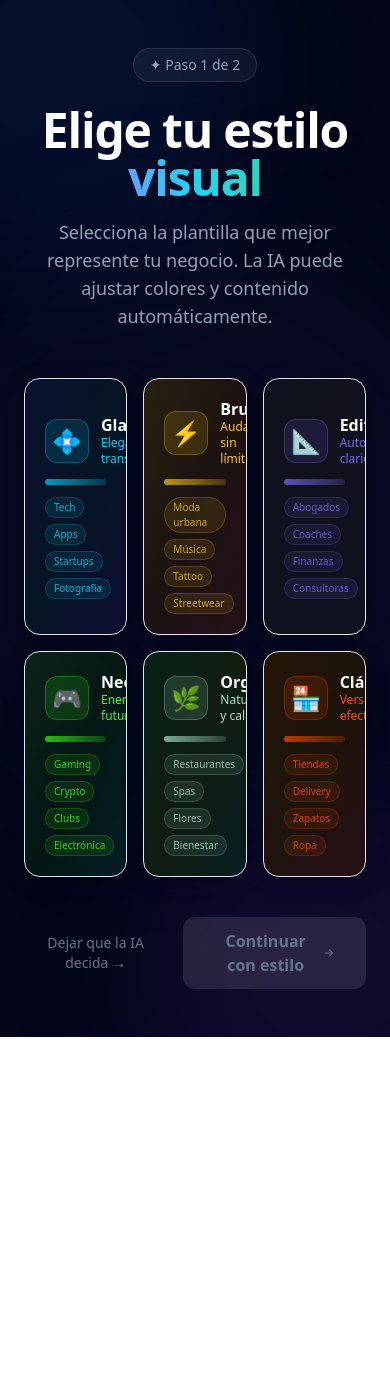
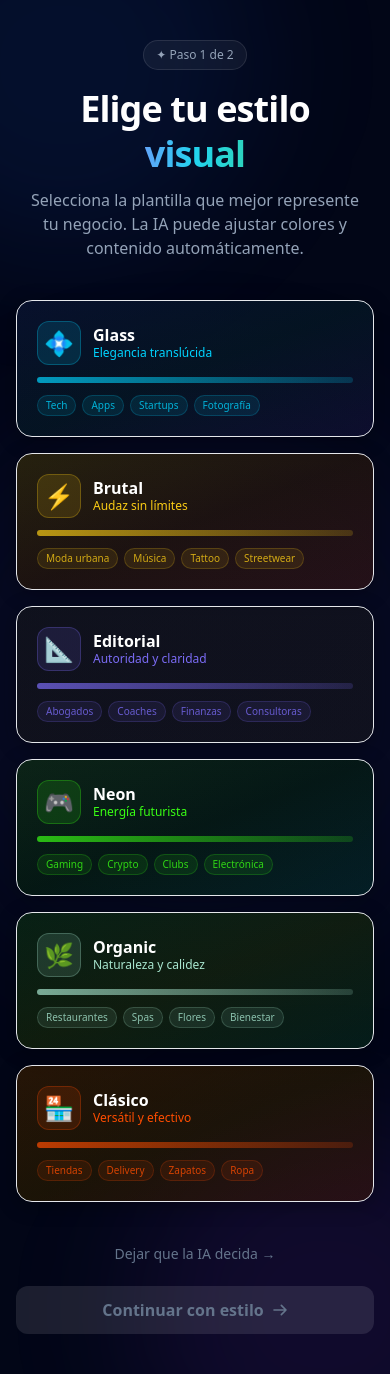
Before and after one commit to jnavarretej22/landingai, a Next.js app: page /builder in a window 390 px wide. Before the commit the page ends 1037 px from the top, so only its background shows below. Built offline with nearby package versions, Linux system fonts and the light colour scheme.

Commit message:
improve mobile responsiveness

```diff
--- a/app/builder/page.tsx
+++ b/app/builder/page.tsx
@@ -159,9 +159,9 @@ export default function BuilderPage() {
 
       <main className="flex-1 overflow-hidden p-6 relative">
         <div className="absolute inset-0 bg-[#f8fafc] bg-[radial-gradient(#e2e8f0_1px,transparent_1px)] [background-size:16px_16px] pointer-events-none" />
-        <div className="flex h-full gap-5 relative z-10">
+        <div className="flex flex-col lg:flex-row h-full gap-5 relative z-10">
           {/* Left Panel: Chat */}
-          <div className="flex-[0.42] min-w-[360px] flex flex-col h-full shadow-lg rounded-xl bg-white/70 backdrop-blur-sm border border-white/60">
+          <div className="w-full lg:flex-[0.42] min-w-[320px] flex flex-col h-full shadow-lg rounded-xl bg-white/80 backdrop-blur-sm border border-white/60">
             <div className="flex-1 min-h-0 overflow-hidden">
               <Chat
                 key={chatKey}
@@ -186,7 +186,7 @@ export default function BuilderPage() {
           </div>
 
           {/* Right Panel: Preview */}
-          <div className="flex-[0.58] flex flex-col h-full bg-white rounded-xl shadow-lg border border-gray-200 overflow-hidden">
+          <div className="w-full lg:flex-[0.58] flex flex-col h-full bg-white rounded-xl shadow-lg border border-gray-200 overflow-hidden">
             <div className="bg-slate-100 border-b border-gray-200 px-4 py-3 flex items-center shrink-0">
               <div className="flex space-x-2">
                 <div className="w-3.5 h-3.5 rounded-full bg-red-400 shadow-sm border border-red-500/20" />
--- a/components/Chat.tsx
+++ b/components/Chat.tsx
@@ -67,7 +67,7 @@ export default function Chat({ onGenerate, isGenerating, onImageUpload }: ChatPr
     } catch { return []; }
   });
   const [rateLimitTimer,  setRateLimitTimer]  = useState<number | null>(null);
-  const [logoDecision,    setLogoDecision]    = useState<'yes' | 'no' | null>(null);
+  const [logoDecision,    setLogoDecision]    = useState<'yes' | 'no' | null>('no');
   const [logoImage,       setLogoImage]       = useState<UploadedImage | null>(null);
   const [pendingAutoMsgs, setPendingAutoMsgs] = useState<Message[] | null>(null);
   const [showImageUploader, setShowImageUploader] = useState(false);
--- a/components/TemplateSelector.tsx
+++ b/components/TemplateSelector.tsx
@@ -90,7 +90,7 @@ export default function TemplateSelector({ onSelect }: TemplateSelectorProps) {
   const handleSkip    = () => onSelect(null);
 
   return (
-    <div className="min-h-screen bg-slate-950 flex flex-col items-center justify-center px-6 py-12 relative overflow-hidden">
+    <div className="min-h-screen bg-slate-950 flex flex-col items-center justify-center px-4 sm:px-6 py-10 sm:py-12 relative overflow-hidden">
 
       {/* Background blobs */}
       <div className="absolute inset-0 pointer-events-none overflow-hidden">
@@ -102,24 +102,24 @@ export default function TemplateSelector({ onSelect }: TemplateSelectorProps) {
       <div className="relative z-10 w-full max-w-5xl">
 
         {/* Header */}
-        <div className="text-center mb-12">
-          <div className="inline-flex items-center gap-2 bg-white/5 border border-white/10 rounded-full px-4 py-1.5 text-sm text-slate-400 font-medium mb-6">
+        <div className="text-center mb-10 sm:mb-12 px-2">
+          <div className="inline-flex items-center gap-2 bg-white/5 border border-white/10 rounded-full px-3 sm:px-4 py-1.5 text-xs sm:text-sm text-slate-400 font-medium mb-4 sm:mb-6">
             ✦ Paso 1 de 2
           </div>
-          <h1 className="text-5xl font-black text-white tracking-tight leading-none mb-4">
+          <h1 className="text-4xl sm:text-5xl font-black text-white tracking-tight leading-tight sm:leading-none mb-3 sm:mb-4">
             Elige tu estilo<br />
             <span className="bg-clip-text text-transparent bg-gradient-to-r from-blue-400 via-cyan-400 to-teal-400">
               visual
             </span>
           </h1>
-          <p className="text-slate-400 text-lg max-w-xl mx-auto">
+          <p className="text-slate-400 text-base sm:text-lg max-w-xl mx-auto">
             Selecciona la plantilla que mejor represente tu negocio.
             La IA puede ajustar colores y contenido automáticamente.
           </p>
         </div>
 
         {/* Template grid */}
-        <div className="grid grid-cols-3 gap-4 mb-10">
+        <div className="grid grid-cols-1 sm:grid-cols-2 lg:grid-cols-3 gap-4 mb-8 sm:mb-10">
           {TEMPLATES.map((t) => {
             const isSelected = selected === t.id;
             const isHovered  = hovered  === t.id;
@@ -217,10 +217,10 @@ export default function TemplateSelector({ onSelect }: TemplateSelectorProps) {
         </div>
 
         {/* Actions */}
-        <div className="flex items-center justify-center gap-4">
+        <div className="flex flex-col sm:flex-row items-center justify-center gap-3 sm:gap-4">
           <button
             onClick={handleSkip}
-            className="text-slate-500 hover:text-slate-300 text-sm font-medium transition-colors px-5 py-2.5 rounded-xl hover:bg-white/5"
+            className="text-slate-500 hover:text-slate-300 text-sm font-medium transition-colors px-5 py-2.5 rounded-xl hover:bg-white/5 w-full sm:w-auto"
           >
             Dejar que la IA decida →
           </button>
@@ -232,7 +232,7 @@ export default function TemplateSelector({ onSelect }: TemplateSelectorProps) {
               selected
                 ? 'bg-white text-slate-950 hover:scale-105 shadow-[0_0_30px_rgba(255,255,255,0.2)]'
                 : 'bg-white/10 text-slate-500 cursor-not-allowed'
-            }`}
+            } w-full sm:w-auto justify-center`}
           >
             Continuar con {selected ? TEMPLATES.find(t => t.id === selected)?.name : 'estilo'}
             <svg className="w-4 h-4" fill="none" stroke="currentColor" viewBox="0 0 24 24">
```
